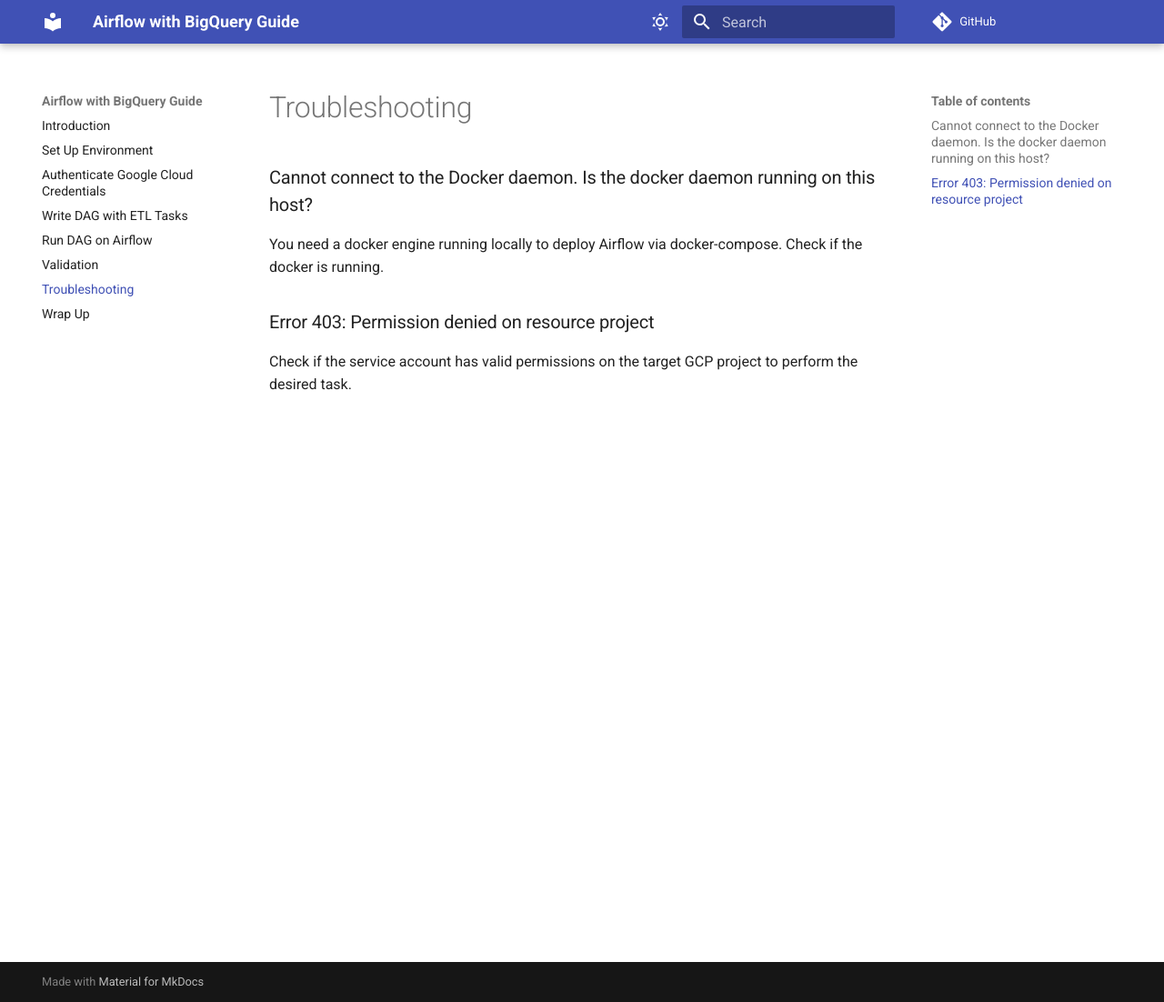
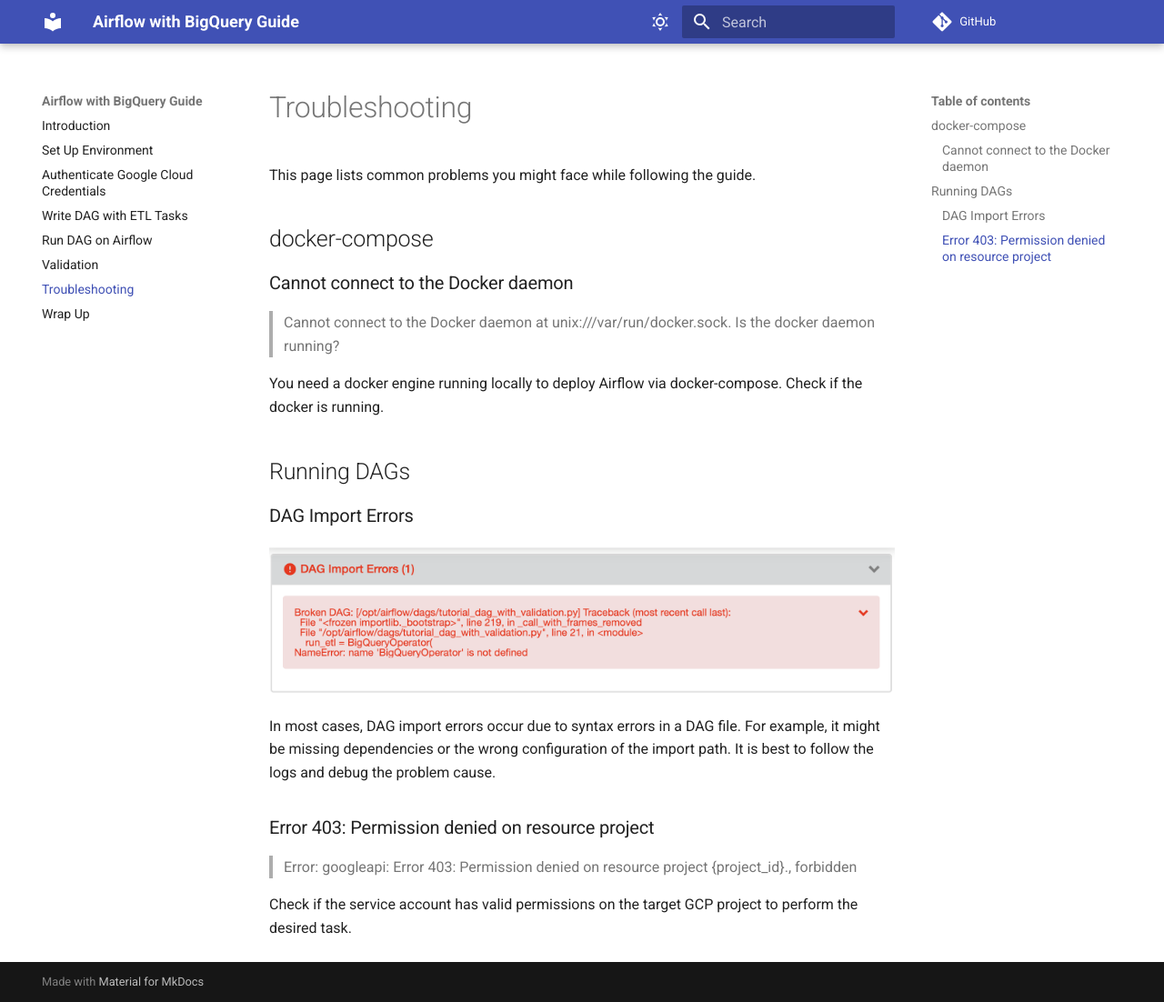
Before and after one commit to yoonhyejin/airflow-with-bigquery-guide, an MkDocs documentation site: the page built from docs/06-troubleshooting.md, in a window 1280 px wide and 1102 px high. Shown: the whole window at 91% size. Built offline with MkDocs 1.6.1 and Material for MkDocs 9.7.7, drawn with Linux system fonts in a browser that asks for light colours; comment, search, counter and statistics services are not loaded.

Commit message:
fix: add images

```diff
--- a/docs/06-troubleshooting.md
+++ b/docs/06-troubleshooting.md
@@ -1,7 +1,27 @@
 # Troubleshooting
 
-### Cannot connect to the Docker daemon. Is the docker daemon running on this host?
+This page lists common problems you might face while following the guide.
+
+## docker-compose
+### Cannot connect to the Docker daemon
+
+> Cannot connect to the Docker daemon at unix:///var/run/docker.sock. Is the docker daemon running?
+
 You need a docker engine running locally to deploy Airflow via docker-compose. Check if the docker is running.
 
+## Running DAGs
+
+### DAG Import Errors
+
+![dag-import-errors](/airflow-with-bigquery-guide/img/dag-import-errors.png)
+
+In most cases, DAG import errors occur due to syntax errors in a DAG file.
+For example, it might be missing dependencies or the wrong configuration of the import path.
+It is best to follow the logs and debug the problem cause.
+
+
 ### Error 403: Permission denied on resource project
+
+> Error: googleapi: Error 403: Permission denied on resource project {project_id}., forbidden
+
 Check if the service account has valid permissions on the target GCP project to perform the desired task.
```
Also changed, not shown: docs/01-set-up.md (+4 -4 lines), docs/03-write-dag.md (+6 -6 lines), docs/04-run-dag.md (+2 -1 lines), docs/05-validation.md (+1 -1 lines), docs/07-wrap-up.md (+1 -1 lines), docs/img/dag-import-errors.png (added), docs/img/trigger-dag.png (added), 1 other file.
